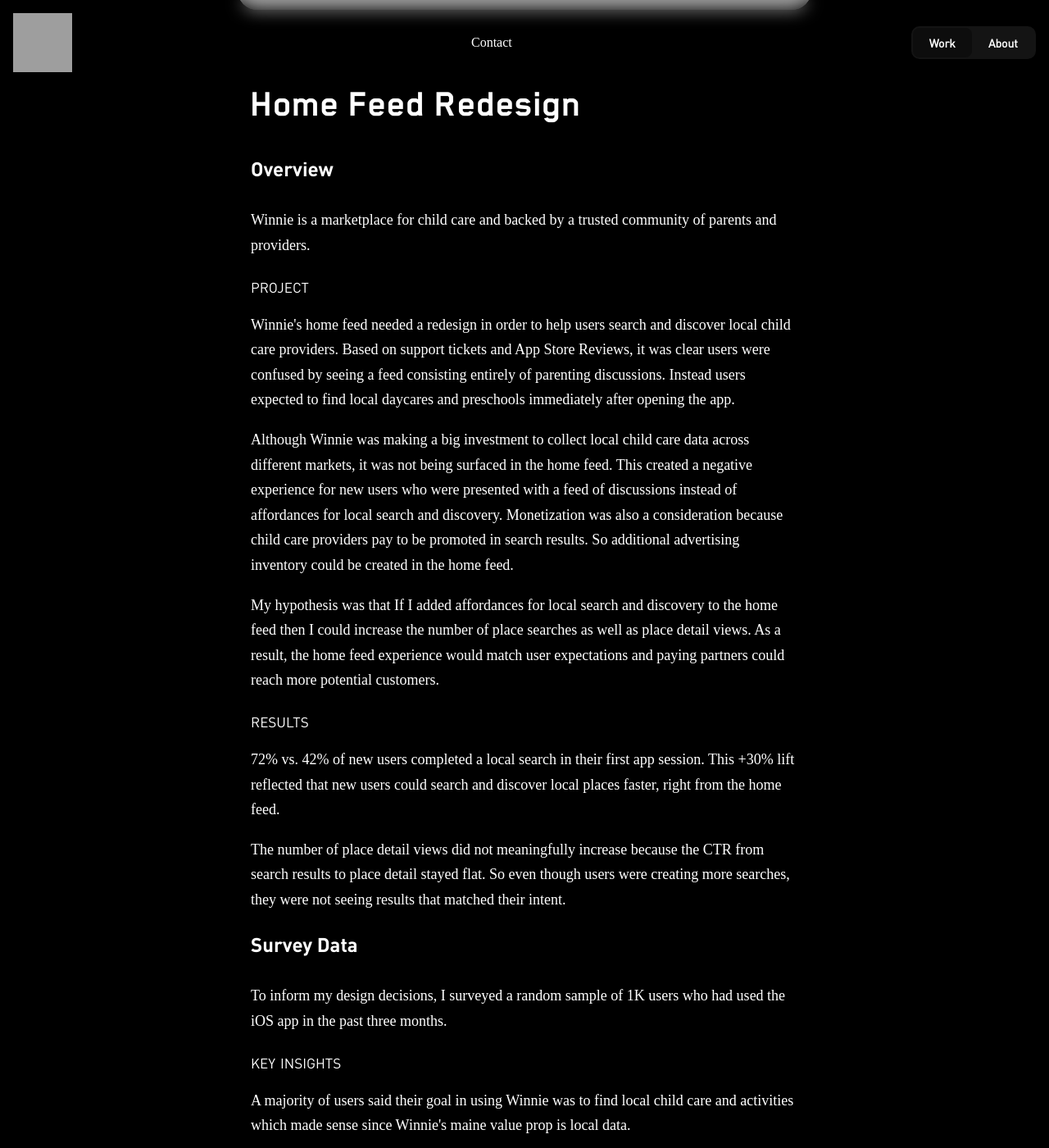
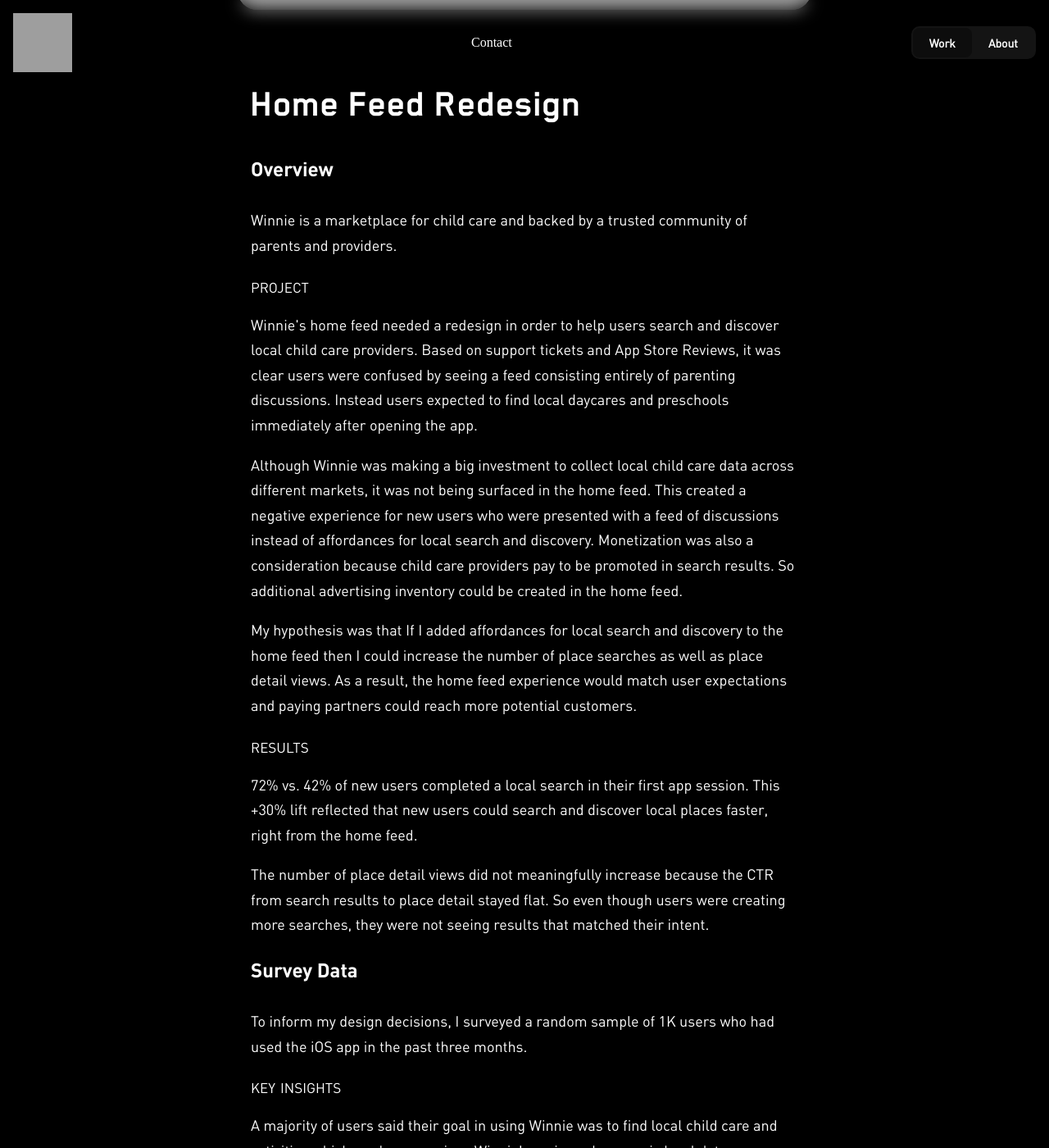
Before and after one commit to jotd/jotd-portfolio, a Jekyll site: the page winnie/home-feed.html, which Jekyll copies as it is, in a window 1280 px wide and 1400 px high, scrolled down 641 px. Shown: the whole window at 82% size. Built offline with Jekyll 4.4.1, drawn with Linux system fonts in a browser that asks for light colours; grey boxes are pictures that could not be loaded.

Commit message:
Update styles.css

```diff
--- a/css/styles.css
+++ b/css/styles.css
@@ -240,6 +240,7 @@
 
 
 .tagline-home, .text-body, .text-body-secondary-1, .text-body-secondary-2 { color: #acb1bf;
+font-family: "dinregular";
 }
 
 
```
